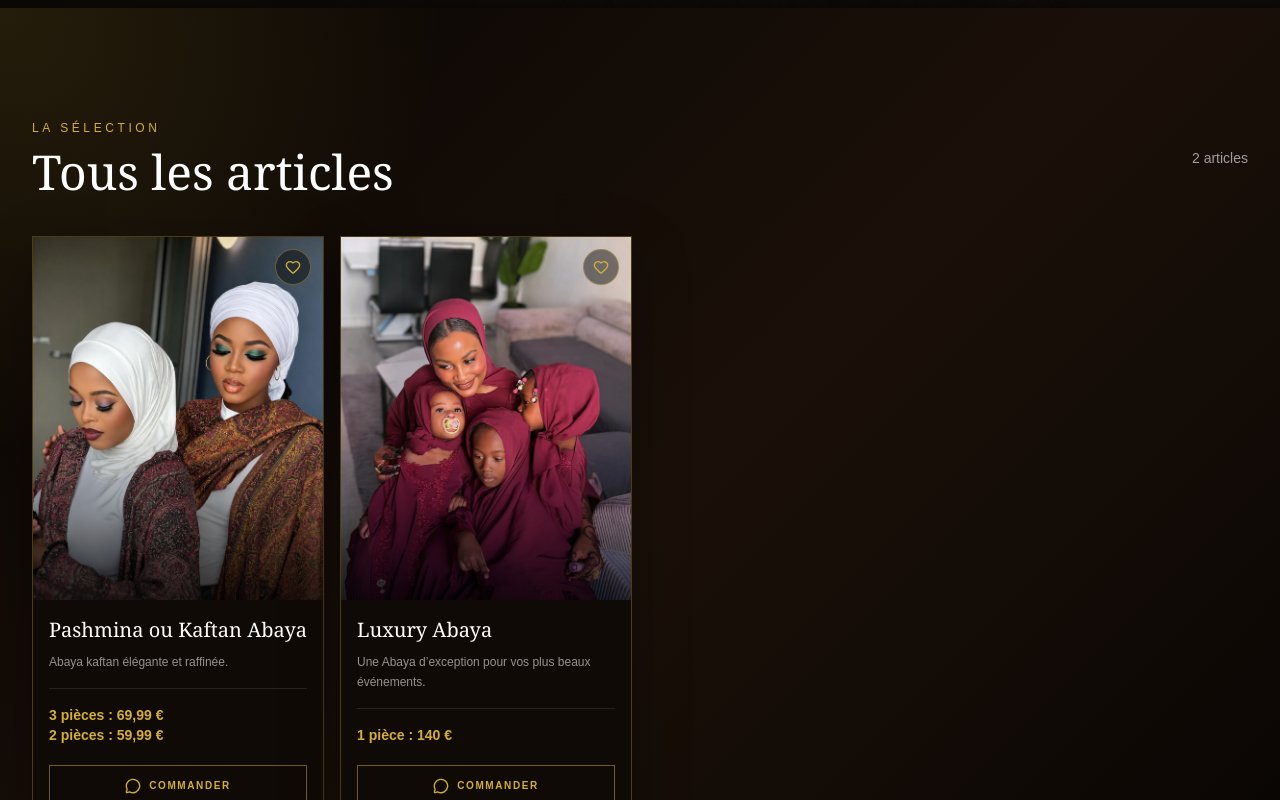
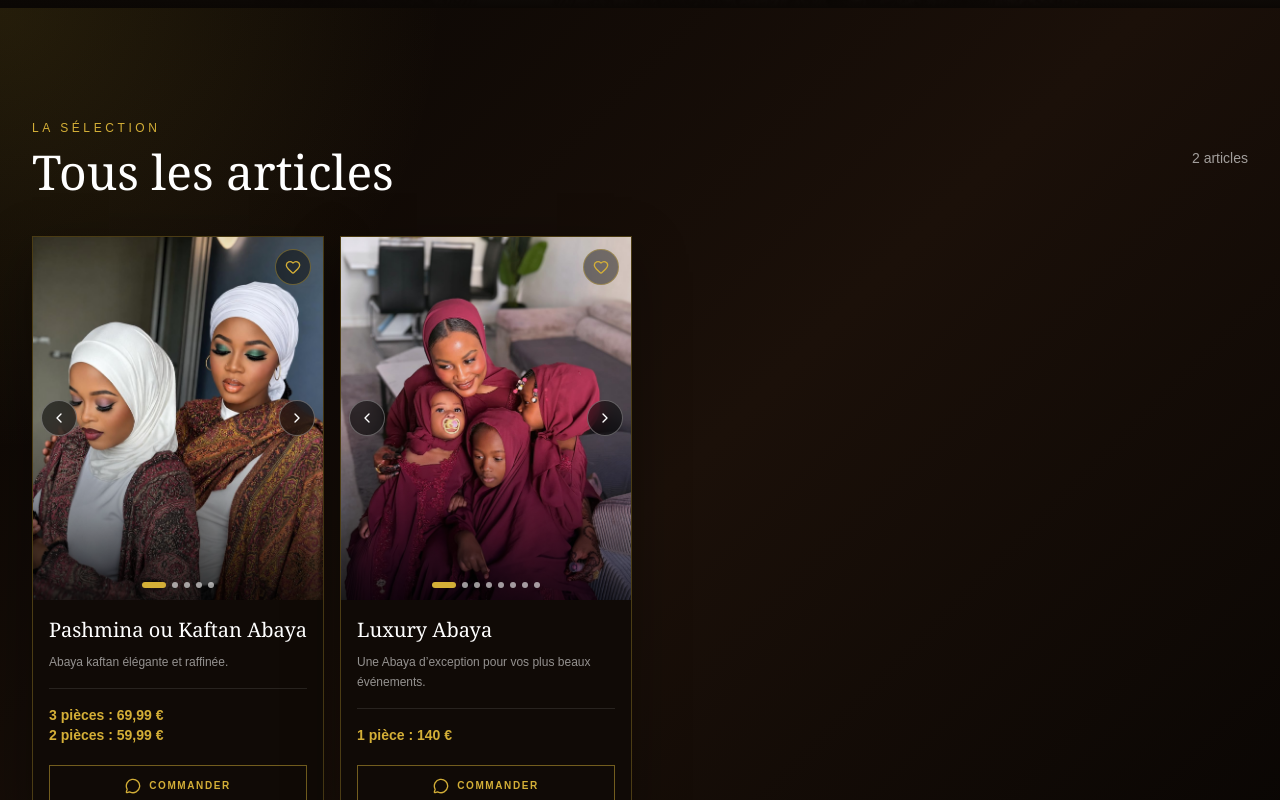
Before and after one commit to abdouhayisaliou/smyth-collection, a Next.js app: page /boutique/abayas in a window 1280 px wide. Shown: the part 462-1262 px from the top of the page. Built offline with nearby package versions, Linux system fonts and the light colour scheme.

Commit message:
Update page.tsx

```diff
--- a/app/boutique/[slug]/page.tsx
+++ b/app/boutique/[slug]/page.tsx
@@ -8,6 +8,7 @@ import {
 } from "lucide-react";
 
 import { products } from "@/data/products";
+import ProductMediaGallery from "@/components/ProductMediaGallery";
 
 const categories = {
   abayas: {
@@ -159,38 +160,21 @@ export default async function CategoryPage({
           {categoryProducts.length > 0 ? (
             <div className="grid grid-cols-2 gap-4 md:grid-cols-3 lg:grid-cols-4">
               {categoryProducts.map((product) => {
-                const media = product.images[0];
-                const isVideo = media.toLowerCase().endsWith(".mp4");
-
               return (
 
                   <article
                     key={product.id}
                     className="group overflow-hidden border border-[#d4af37]/30 bg-[#100a06] shadow-[0_18px_50px_rgba(0,0,0,0.35)] transition duration-500 hover:-translate-y-2 hover:border-[#d4af37]"
                   >
-                    <div className="relative aspect-[4/5] overflow-hidden">
-                      {isVideo ? (
-                        <video
-                          src={media}
-                          autoPlay
-                          muted
-                          loop
-                          playsInline
-                          className="h-full w-full object-cover transition duration-700 group-hover:scale-105"
+                    <div className="relative">
+                    <ProductMediaGallery
+                      images={product.images}
+                      productName={product.name}
                     />
-                      ) : (
-                        <img
-                          src={media}
-                          alt={product.name}
-                          className="h-full w-full object-cover transition duration-700 group-hover:scale-105"
-                        />
-                      )}
-
-                      <div className="absolute inset-0 bg-gradient-to-t from-black/75 via-transparent to-transparent" />
 
                     <button
                       type="button"
-                        className="absolute right-3 top-3 flex h-9 w-9 items-center justify-center rounded-full border border-[#d4af37]/40 bg-black/45 text-[#d4af37] backdrop-blur"
+                      className="absolute right-3 top-3 z-30 flex h-9 w-9 items-center justify-center rounded-full border border-[#d4af37]/40 bg-black/45 text-[#d4af37] backdrop-blur transition hover:border-[#d4af37] hover:bg-[#d4af37] hover:text-black"
                       aria-label={`Ajouter ${product.name} aux favoris`}
                     >
                       <Heart className="h-4 w-4" />
```
Lines whose indentation alone changed are shown as unchanged.
